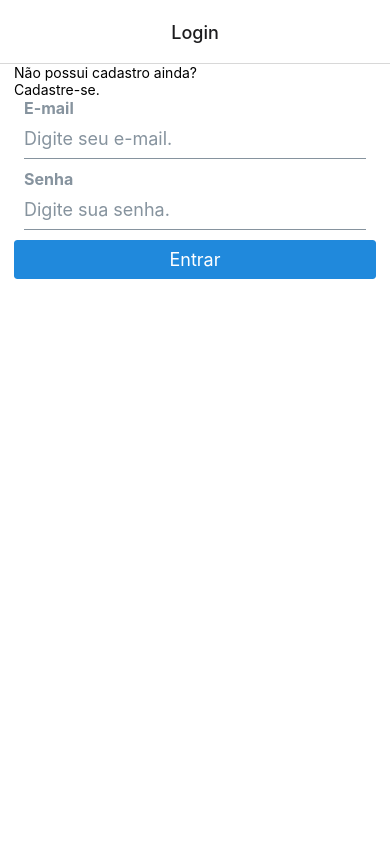
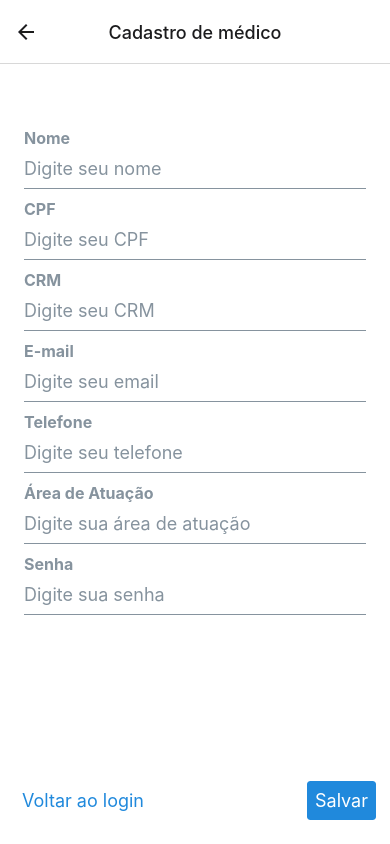
Before and after one commit to cizeskiedson/healthCare, a React Native app: screen /SignUpDoc in a window 390 px wide. Built offline with nearby package versions, Linux system fonts and the light colour scheme.

Commit message:
doctor signup added

```diff
--- a/src/routes/auth.routes.tsx
+++ b/src/routes/auth.routes.tsx
@@ -2,6 +2,7 @@ import React from 'react'
 import { createNativeStackNavigator } from '@react-navigation/native-stack'
 import { SignIn } from '../screens/SignIn'
 import { SignUp } from '../screens/SignUp'
+import { SignUpDoc } from '../screens/SignUpDoc'
 
 const { Navigator, Screen } = createNativeStackNavigator()
 
@@ -21,5 +22,14 @@ export const AuthRoutes = () => (
         headerTitleAlign: 'center',
       }}
     />
+    <Screen
+      name="SignUpDoc"
+      component={SignUpDoc}
+      options={{
+        headerBackVisible: false,
+        title: 'Cadastro de médico',
+        headerTitleAlign: 'center',
+      }}
+    />
   </Navigator>
 )
--- a/src/routes/index.tsx
+++ b/src/routes/index.tsx
@@ -10,6 +10,7 @@ declare global {
     interface RootParamList {
       SignIn: undefined
       SignUp: { userType: UserType }
+      SignUpDoc: { userType: UserType }
       Resume: undefined
       History: undefined
       Profile: undefined
--- a/src/screens/SignIn/index.tsx
+++ b/src/screens/SignIn/index.tsx
@@ -48,7 +48,11 @@ export const SignIn = () => {
     setIsVisible(false)
 
     setTimeout(() => {
-      navigation.navigate('SignUp', { userType: userSelectedType })
+      if (userSelectedType === 'patient') {
+        navigation.navigate('SignUp', { userType: userSelectedType })
+      } else {
+        navigation.navigate('SignUpDoc', { userType: userSelectedType })
+      }
     }, 200)
   }
 
--- a/src/screens/SignUp/index.tsx
+++ b/src/screens/SignUp/index.tsx
@@ -9,9 +9,9 @@ import StepIndicator from 'react-native-step-indicator'
 import { useFormik } from 'formik'
 import * as Yup from 'yup'
 
-import { FormStep } from './components/FormStep'
 import { UserType } from '../SignIn'
 import { styles, stepStyles } from './styles'
+import { FormStep } from './components/FormStep'
 
 type FormProps = {
   name: string
--- /dev/null
+++ b/src/screens/SignUpDoc/index.tsx
@@ -0,0 +1,67 @@
+import React from 'react'
+import { Button } from 'react-native-elements'
+import { ScrollView, View } from 'react-native'
+import { useNavigation } from '@react-navigation/native'
+
+import { Input } from '../../components/Input'
+import { styles } from './styles'
+
+export const SignUpDoc = () => {
+  const navigation = useNavigation()
+  const handleSubmit = () => {
+    console.log('teste')
+  }
+  return (
+    <View style={styles.container}>
+      <ScrollView style={styles.form}>
+        <Input name="name" label="Nome" placeholder="Digite seu nome" />
+        <Input
+          name="cpf"
+          label="CPF"
+          placeholder="Digite seu CPF"
+          maxLength={11}
+          keyboardType="numeric"
+        />
+        <Input
+          name="crm"
+          label="CRM"
+          placeholder="Digite seu CRM"
+          maxLength={11}
+          keyboardType="numeric"
+        />
+        <Input name="email" label="E-mail" placeholder="Digite seu email" />
+
+        <Input
+          name="phone"
+          label="Telefone"
+          placeholder="Digite seu telefone"
+          maxLength={11}
+          keyboardType="numeric"
+        />
+
+        <Input
+          name="area"
+          label="Área de Atuação"
+          placeholder="Digite sua área de atuação"
+          secureTextEntry
+        />
+        <Input
+          name="password"
+          label="Senha"
+          placeholder="Digite sua senha"
+          secureTextEntry
+        />
+      </ScrollView>
+      <View style={styles.options}>
+        <Button
+          title={'Voltar ao login'}
+          type="clear"
+          onPress={() => {
+            navigation.goBack()
+          }}
+        />
+        <Button title="Salvar" onPress={() => handleSubmit()} />
+      </View>
+    </View>
+  )
+}
--- /dev/null
+++ b/src/screens/SignUpDoc/styles.ts
@@ -0,0 +1,19 @@
+import { StyleSheet } from 'react-native'
+
+export const styles = StyleSheet.create({
+  container: {
+    flex: 1,
+    backgroundColor: '#fff',
+    paddingHorizontal: 14,
+    paddingVertical: 24,
+  },
+  form: {
+    flex: 1,
+    marginVertical: 40,
+  },
+  options: {
+    flexDirection: 'row',
+    alignItems: 'center',
+    justifyContent: 'space-between',
+  },
+})
```
